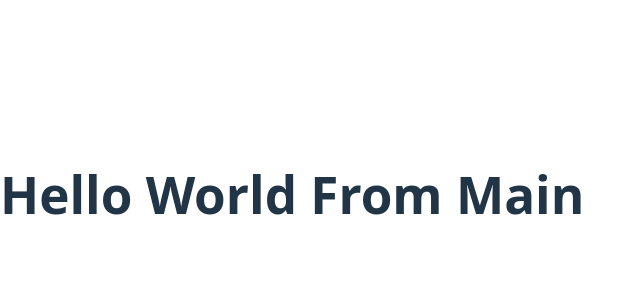
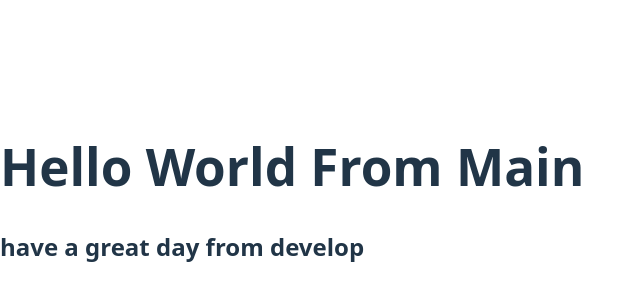
Before and after one commit to m-meerzaman/React-App-Github-Actions, a React (Vite) app: page / in a window 1280 px wide. Shown: the part 206-506 px from the top of the page, without its empty margins (0-643 px from the left). Built offline with nearby package versions, Linux system fonts and the light colour scheme.

Commit message:
added h2/ develop

```diff
--- a/src/App.jsx
+++ b/src/App.jsx
@@ -4,6 +4,7 @@ const App = () => {
   return (
     <div>
       <h1>Hello World From Main</h1>
+      <h2>have a great day from develop</h2>
     </div>
   )
 }
```
